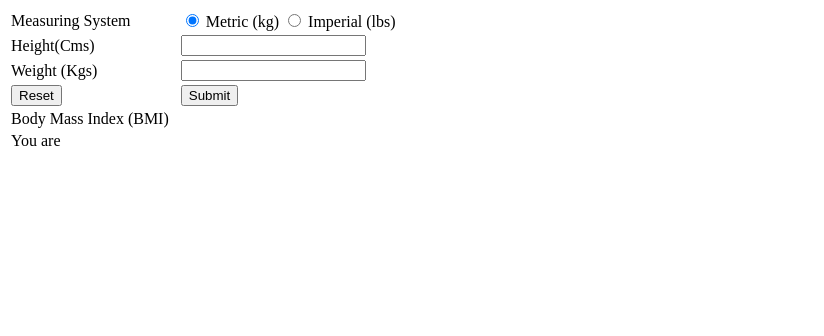
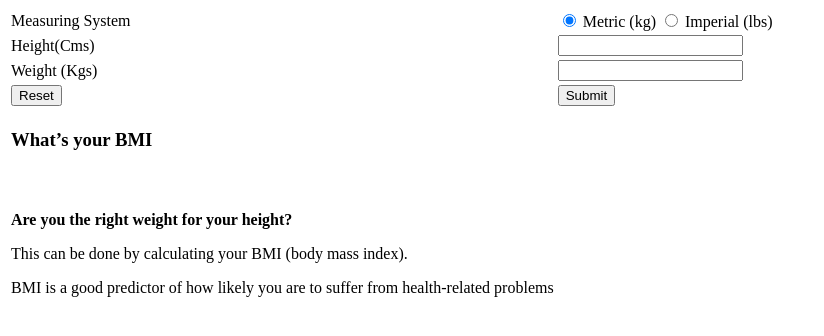
Before and after one commit to mcrampton/bmi_calc, a plain HTML site: page index.html in a window 1280 px wide. Shown: the whole page, without its empty margins (0-824 px from the left). Drawn offline with Linux system fonts and the light colour scheme.

Commit message:
Update index.html

```diff
--- a/index.html
+++ b/index.html
@@ -35,10 +35,7 @@
 			<td><button id="calc" type=button onclick='bmass();'>Submit</button></td>
 		</tr>
 		<tr>
-            <td>Body Mass Index (BMI) <span id="bmi">&nbsp;</span></td>
-		</tr>
-		<tr>
-            <td>You are <span id="youAre">&nbsp;</span></td>
+            <td><h3 id="yourResult">What&rsquo;s your BMI</h3><h4 id="bmi">&nbsp;</h4></h4><div id="youAre"><p><strong>Are you the right weight for your height?</strong></p>This can be done by calculating your BMI (body mass index).<p><p>BMI is a good predictor of how likely you are to suffer from health-related problems</p> </div></td>
 		</tr>
 
 	</table>
```
